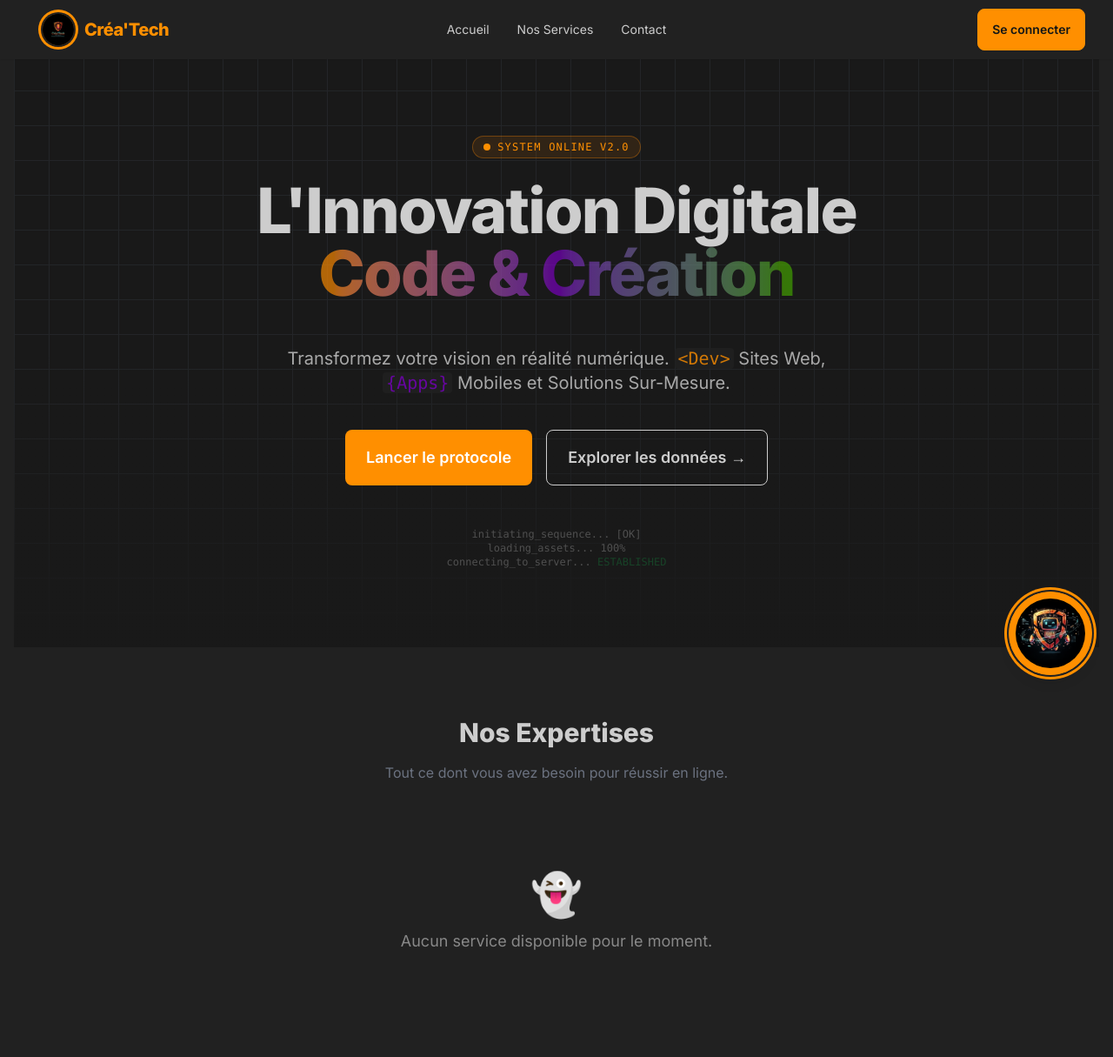
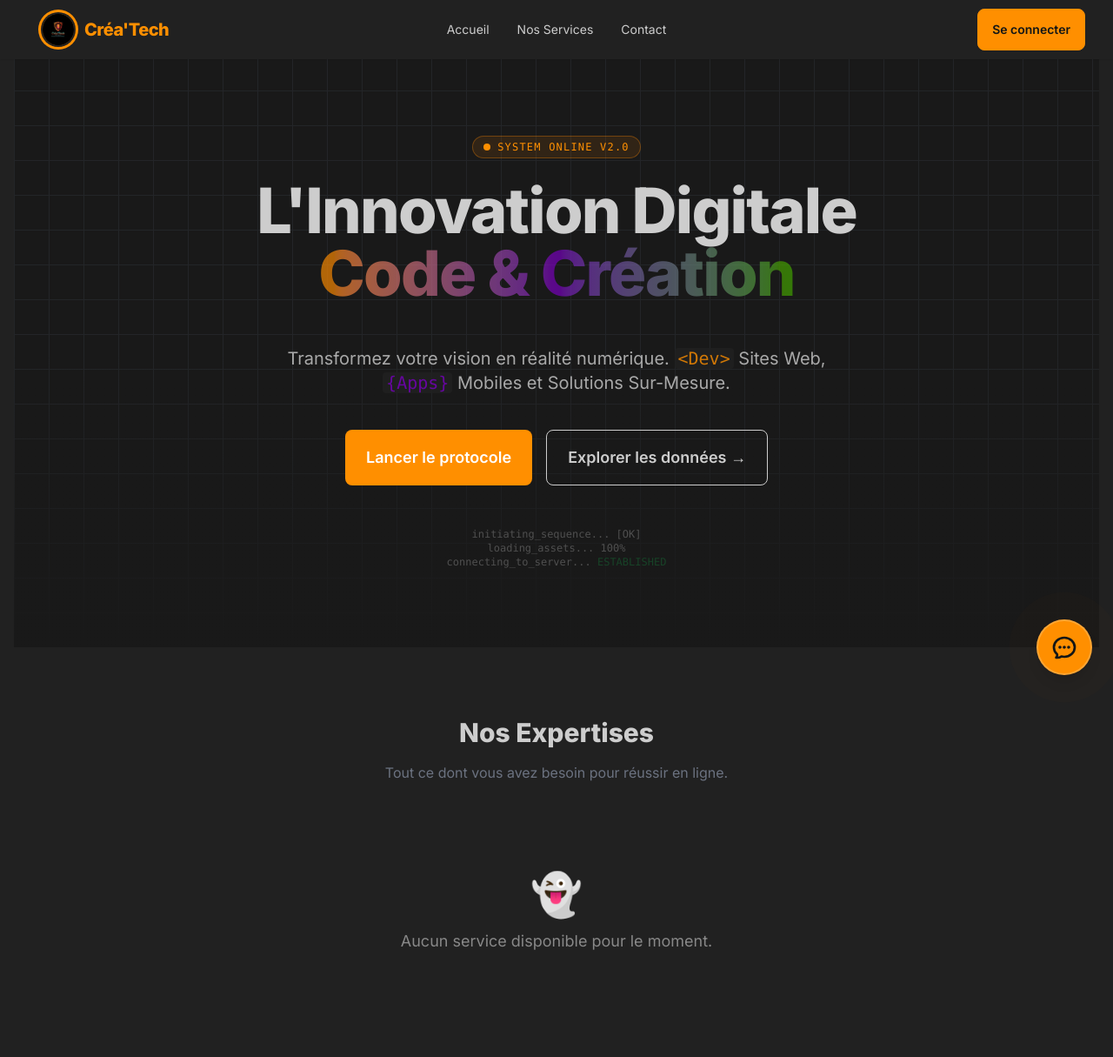
Before and after one commit to vincent062/createch, a Symfony app: template templates/home/index.html.twig in a window 1280 px wide. Shown: the top 1215 px of the page at 87% size. Run offline with Twig, Linux system fonts and the light colour scheme; the template is opened without the code that fills it, so the values that code supplies are empty; some libraries are stand-ins or nearby versions.

Commit message:
modification chatbot

```diff
--- a/templates/_chatbot.html.twig
+++ b/templates/_chatbot.html.twig
@@ -1,92 +1,176 @@
-{# --- MASCOTTE CHATBOT --- #}
-<div id="chatbot-container" class="fixed bottom-6 right-6 z-50 flex flex-col items-end font-sans">
+{# templates/_chatbot.html.twig #}
 
-    {# 1. La fenêtre de chat (cachée par défaut) #}
-    <div id="chatbot-window" class="hidden bg-base-100 w-80 shadow-2xl rounded-2xl overflow-hidden border border-base-200 mb-4 transition-all duration-300 transform scale-95 origin-bottom-right">
+{# --- 1. LE BOUTON FLOTTANT (Toujours visible) --- #}
+<div class="fixed bottom-6 right-6 z-50">
+    {# Le cercle animé derrière pour l'effet "Pulse" #}
+    <div class="absolute inset-0 rounded-full bg-primary opacity-75 animate-ping"></div>
 
-        {# En-tête du chat #}
-        <div class="bg-primary text-primary-content p-4 flex justify-between items-center">
-            <div class="flex items-center gap-2">
-                <div class="avatar">
-                    <div class="w-8 rounded-full bg-base-100 p-1">
+    <button onclick="toggleChat()" class="relative btn btn-circle btn-primary btn-lg shadow-lg border-2 border-white/20 hover:scale-110 transition-transform duration-300">
+        {# Icône de Robot ou Bulle #}
+        <svg xmlns="http://www.w3.org/2000/svg" fill="none" viewBox="0 0 24 24" stroke-width="2" stroke="currentColor" class="w-8 h-8">
+            <path stroke-linecap="round" stroke-linejoin="round" d="M8.625 12a.375.375 0 11-.75 0 .375.375 0 01.75 0zm0 0H8.25m4.125 0a.375.375 0 11-.75 0 .375.375 0 01.75 0zm0 0H12m4.125 0a.375.375 0 11-.75 0 .375.375 0 01.75 0zm0 0h-.375M21 12c0 4.556-4.03 8.25-9 8.25a9.764 9.764 0 01-2.555-.337A5.972 5.972 0 015.41 20.97a5.969 5.969 0 01-.474-.065 4.48 4.48 0 00.978-2.025c.09-.457-.133-.901-.467-1.226C3.93 16.178 3 14.189 3 12c0-4.556 4.03-8.25 9-8.25s9 3.694 9 8.25z" />
+        </svg>
+    </button>
+</div>
 
-                        <img src="{{asset ('img/robot.jpg.png') }}" alt="Mascotte" />
+{# --- 2. LA FENÊTRE DE CHAT (Cachée par défaut) --- #}
+<div id="chat-window" class="fixed bottom-24 right-6 z-50 w-80 md:w-96 transform scale-0 origin-bottom-right transition-transform duration-300 ease-in-out">
+
+    <div class="card bg-base-100/90 backdrop-blur-md border border-primary/30 shadow-2xl overflow-hidden">
+
+        {# En-tête du Chat #}
+        <div class="bg-primary/20 p-4 flex justify-between items-center border-b border-primary/10">
+            <div class="flex items-center gap-3">
+                <div class="avatar online">
+                    <div class="w-10 rounded-full ring ring-primary ring-offset-base-100 ring-offset-2">
+                        {# On utilise ton image de robot si elle existe, sinon une image par défaut #}
+                        <img src="{{ asset('img/robot.jpg.png') }}" alt="Bot Avatar" />
                     </div>
                 </div>
-                <span class="font-bold">Ton Assistant Robot</span>
+                <div>
+                    <h3 class="font-bold text-sm">Crea'Bot </h3>
+                    <p class="text-xs text-base-content/60">Assistant Virtuel</p>
+                </div>
             </div>
-            <button onclick="toggleChat()" class="btn btn-sm btn-ghost btn-circle text-white">
-                ✕
+            <button onclick="toggleChat()" class="btn btn-ghost btn-xs btn-circle text-base-content/50 hover:text-error">
+                <svg xmlns="http://www.w3.org/2000/svg" class="h-5 w-5" fill="none" viewBox="0 0 24 24" stroke="currentColor"><path stroke-linecap="round" stroke-linejoin="round" stroke-width="2" d="M6 18L18 6M6 6l12 12" /></svg>
             </button>
         </div>
 
-        {# Zone des messages #}
-        <div class="p-4 h-64 overflow-y-auto bg-base-200 flex flex-col gap-2" id="chat-messages">
+        {# Zone des Messages #}
+        <div id="chat-messages" class="p-4 h-80 overflow-y-auto space-y-4 bg-gradient-to-b from-base-100 to-base-200 scrollbar-thin scrollbar-thumb-primary scrollbar-track-base-200">
 
-            {# Message de bienvenue automatique #}
+            {# Message du Robot (Statique pour l'instant) #}
             <div class="chat chat-start">
                 <div class="chat-image avatar">
-                    <div class="w-10 rounded-full border border-base-300">
-                        <img src="{{asset ('img/robot.jpg.png') }}" />
+                    <div class="w-8 rounded-full">
+                        <img src="{{ asset('img/robot.jpg.png') }}" />
                     </div>
                 </div>
-                <div class="chat-bubble chat-bubble-primary">
-                    👋 Salut! je suis SPARK. Comment puis-je t'aider aujourd'hui ?
+                <div class="chat-bubble chat-bubble-primary text-sm shadow-md">
+                    Bonjour !  <br>Je suis SPARK l'IA de Créa'Tech. Comment puis-je vous aider aujourd'hui ?
                 </div>
             </div>
 
-            {# Suggestion de liens #}
-            <div class="chat chat-start">
-                 <div class="chat-bubble bg-base-100 text-base-content shadow-sm">
-                    Je peux te guider vers :<br/>
-                    <a href="{{ path('app_contact') }}" class="btn btn-xs btn-outline btn-primary mt-2">Le formulaire de contact</a>
-                </div>
+            {# Suggestions (Réponses rapides) #}
+            <div class="flex flex-wrap gap-2 mt-2 pl-10">
+                <button onclick="sendQuickReply('Je veux un devis')" class="badge badge-outline badge-primary hover:bg-primary hover:text-white cursor-pointer transition-colors p-3">💶 Demander un devis</button>
+                <button onclick="sendQuickReply('Vos services ?')" class="badge badge-outline badge-secondary hover:bg-secondary hover:text-white cursor-pointer transition-colors p-3">🛠 Nos services</button>
+                <button onclick="sendQuickReply('Parler à un humain')" class="badge badge-outline badge-accent hover:bg-accent hover:text-white cursor-pointer transition-colors p-3">👤 Contact Humain</button>
             </div>
 
         </div>
 
-        {# Zone de saisie (Visuelle pour l'instant) #}
-        <div class="p-3 bg-base-100 border-t border-base-200">
-            <div class="join w-full">
-                <input class="input input-bordered input-sm w-full join-item focus:outline-none" placeholder="Écris un message..." disabled />
-                <button class="btn btn-sm btn-primary join-item">Envoyer</button>
-            </div>
-            <div class="text-xs text-center text-gray-400 mt-1">Chatbot en construction 🚧</div>
+        {# Zone de Saisie #}
+        <div class="p-3 border-t border-base-content/10 bg-base-100">
+            <form onsubmit="sendMessage(event)" class="flex gap-2">
+                <input type="text" id="chat-input" placeholder="Écrivez votre message..." class="input input-bordered input-sm w-full focus:outline-none focus:border-primary rounded-full" autocomplete="off">
+                <button type="submit" class="btn btn-primary btn-sm btn-circle">
+                    <svg xmlns="http://www.w3.org/2000/svg" fill="none" viewBox="0 0 24 24" stroke-width="2" stroke="currentColor" class="w-4 h-4">
+                        <path stroke-linecap="round" stroke-linejoin="round" d="M6 12L3.269 3.126A59.768 59.768 0 0121.485 12 59.77 59.77 0 013.27 20.876L5.999 12zm0 0h7.5" />
+                    </svg>
+                </button>
+            </form>
         </div>
     </div>
-
-    {# 2. Le Bouton Flottant (La Tête du Robot) #}
-    <button onclick="toggleChat()" class="btn btn-circle btn-lg btn-primary shadow-lg hover:scale-110 transition-transform duration-200 w-24 h-24 ring ring-primary ring-offset-2 ring-offset-base-100">
-        <div class="avatar">
-            <div class="w-20 rounded-full">
-
-                <img src="{{asset ('img/robot.jpg.png') }}" alt="Ouvrir le chat" />
-            </div>
-        </div>
-    </button>
-
 </div>
 
+{# --- 3. LE JAVASCRIPT (Juste pour l'animation pour l'instant) --- #}
 <script>
-    // Petit script simple pour gérer l'ouverture/fermeture
     function toggleChat() {
-        const window = document.getElementById('chatbot-window');
+        const chatWindow = document.getElementById('chat-window');
+        // On bascule entre scale-0 (caché) et scale-100 (visible)
+        if (chatWindow.classList.contains('scale-0')) {
+            chatWindow.classList.remove('scale-0');
+            chatWindow.classList.add('scale-100');
+        } else {
+            chatWindow.classList.remove('scale-100');
+            chatWindow.classList.add('scale-0');
+        }
+    }
 
-        if (window.classList.contains('hidden')) {
-            // Ouvrir
-            window.classList.remove('hidden');
+    function sendMessage(event) {
+        event.preventDefault(); // Empêche le rechargement de la page
+        const input = document.getElementById('chat-input');
+        const message = input.value.trim();
+
+        if (message) {
+            addMessage(message, 'end'); // Ajoute mon message (droite)
+            input.value = '';
+
+            // Simulation de réponse automatique (Fake AI)
             setTimeout(() => {
-                window.classList.remove('scale-95', 'opacity-0');
-                window.classList.add('scale-100', 'opacity-100');
-            }, 10); // Petit délai pour l'animation
-        } else {
-            // Fermer
-            window.classList.add('scale-95', 'opacity-0');
-            window.classList.remove('scale-100', 'opacity-100');
+                showTypingIndicator();
+            }, 500);
 
             setTimeout(() => {
-                window.classList.add('hidden');
-            }, 300); // Attendre la fin de l'animation
+                removeTypingIndicator();
+                addMessage("Je suis encore en formation 🧠, mais vous pouvez utiliser la page Contact pour écrire à Vincent !", 'start');
+            }, 2500);
         }
     }
+
+    function sendQuickReply(text) {
+        addMessage(text, 'end');
+        setTimeout(() => {
+            showTypingIndicator();
+        }, 500);
+        setTimeout(() => {
+            removeTypingIndicator();
+            let response = "Intéressant ! Dites-m'en plus.";
+            if(text.includes('devis')) response = "Excellente idée ! Pour un devis précis, le formulaire de contact est le meilleur endroit.";
+            if(text.includes('services')) response = "Nous faisons du Web, du Mobile et du Sur-Mesure. Regardez la section Services de la page d'accueil !";
+            if(text.includes('humain')) response = "Vincent recevra votre message si vous passez par le formulaire de contact.";
+
+            addMessage(response, 'start');
+        }, 1500);
+    }
+
+    function addMessage(text, position) {
+        const messagesDiv = document.getElementById('chat-messages');
+        const bubbleColor = position === 'end' ? 'chat-bubble-secondary' : 'chat-bubble-primary';
+        const avatar = position === 'start' ?
+            `<div class="chat-image avatar"><div class="w-8 rounded-full"><img src="{{ asset('img/robot.jpg.png') }}" /></div></div>` :
+            '';
+
+        const html = `
+            <div class="chat chat-${position} animate-fade-in-up">
+                ${avatar}
+                <div class="chat-bubble ${bubbleColor} text-sm shadow-md">${text}</div>
+            </div>
+        `;
+        messagesDiv.insertAdjacentHTML('beforeend', html);
+        messagesDiv.scrollTop = messagesDiv.scrollHeight; // Scroll vers le bas
+    }
+
+    // Indicateur de frappe "..."
+    function showTypingIndicator() {
+        const messagesDiv = document.getElementById('chat-messages');
+        const html = `
+            <div id="typing-indicator" class="chat chat-start">
+                <div class="chat-image avatar"><div class="w-8 rounded-full"><img src="{{ asset('img/robot.jpg.png') }}" /></div></div>
+                <div class="chat-bubble chat-bubble-primary text-sm shadow-md flex gap-1 items-center h-10">
+                    <span class="loading loading-dots loading-xs"></span>
+                </div>
+            </div>
+        `;
+        messagesDiv.insertAdjacentHTML('beforeend', html);
+        messagesDiv.scrollTop = messagesDiv.scrollHeight;
+    }
+
+    function removeTypingIndicator() {
+        const indicator = document.getElementById('typing-indicator');
+        if (indicator) indicator.remove();
+    }
 </script>
+
+<style>
+    /* Petite animation d'apparition des messages */
+    @keyframes fadeInUp {
+        from { opacity: 0; transform: translateY(10px); }
+        to { opacity: 1; transform: translateY(0); }
+    }
+    .animate-fade-in-up {
+        animation: fadeInUp 0.3s ease-out forwards;
+    }
+</style>
```
